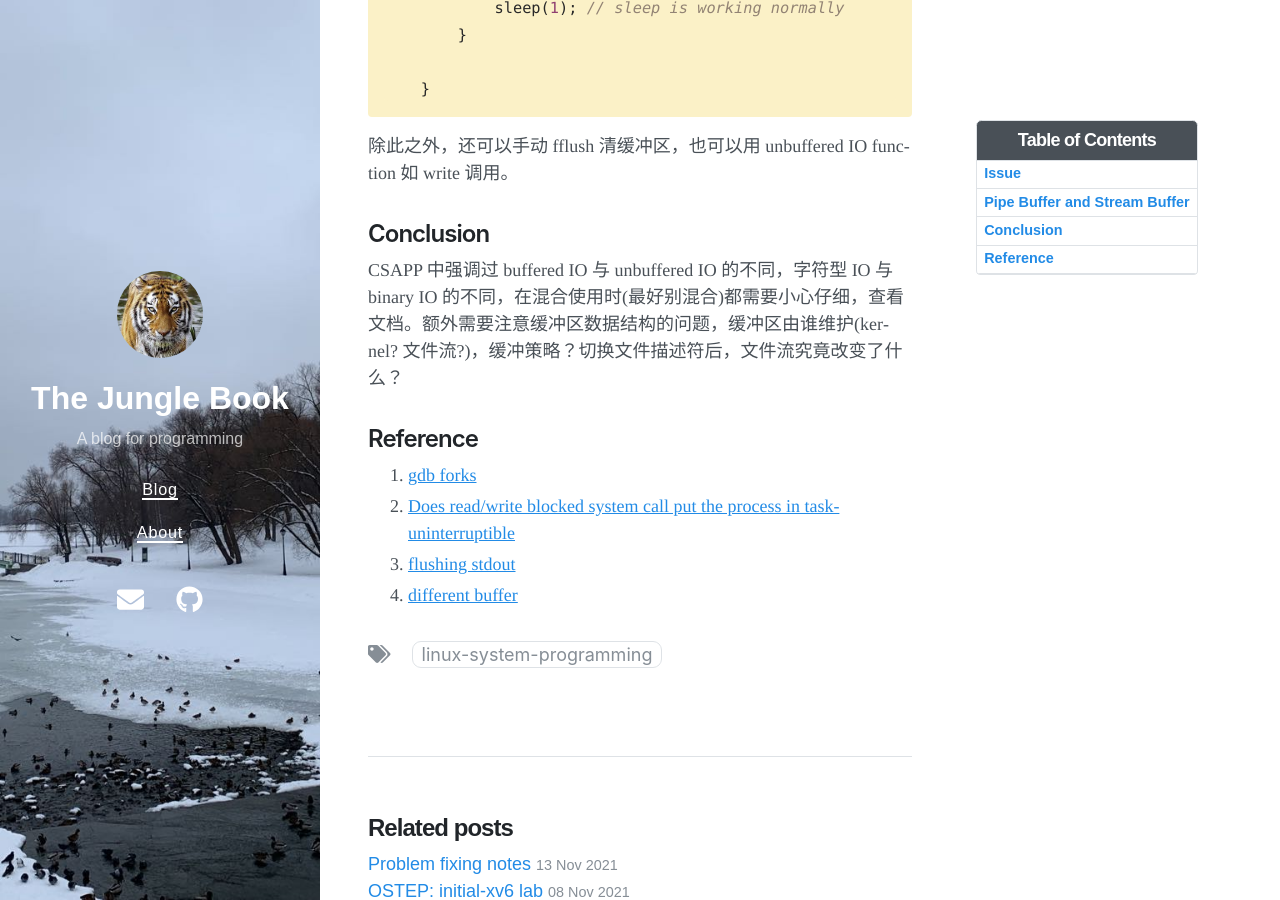
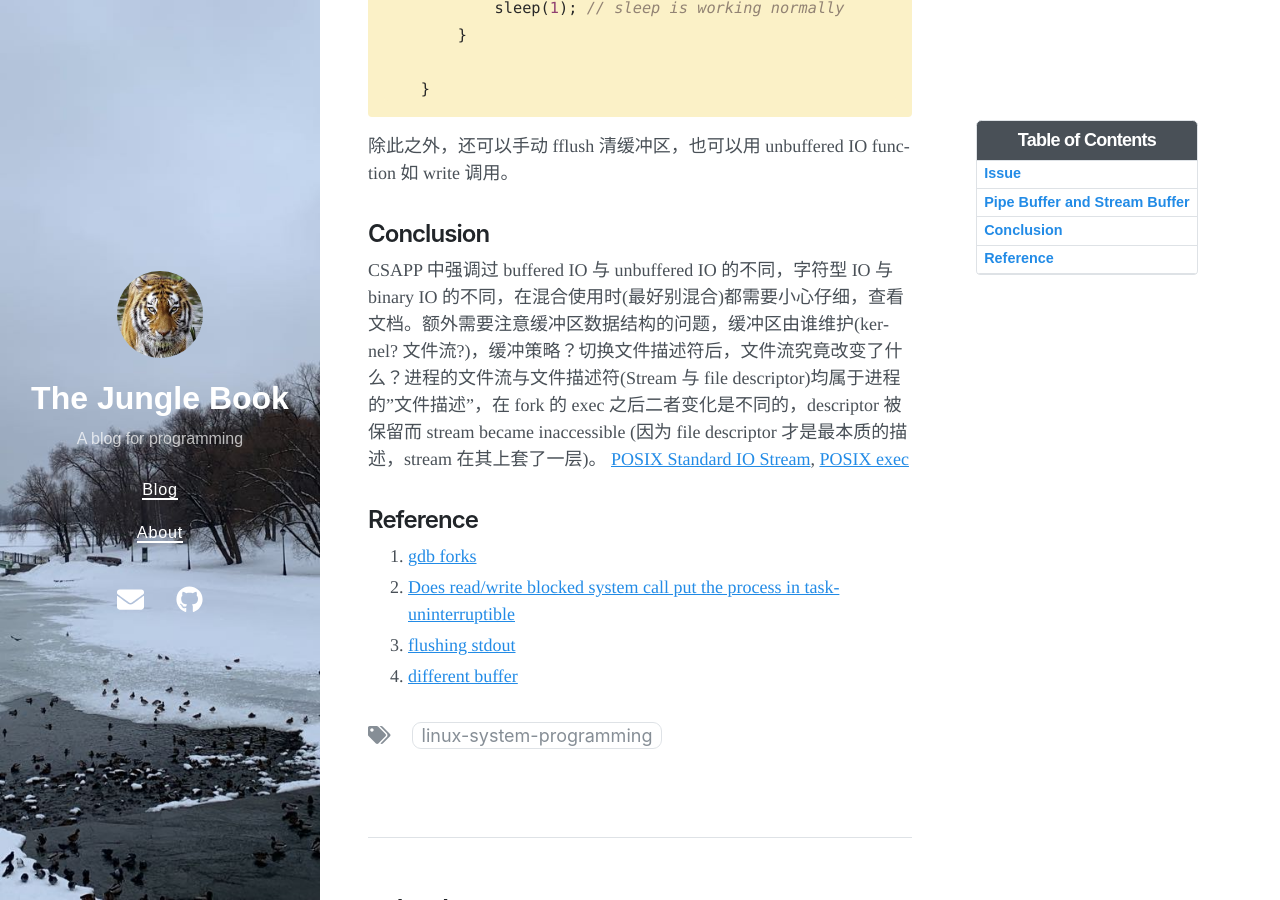
Before and after one commit to QifanWang/QifanWang.github.io, a Jekyll site: the page built from _posts/2021-12-09-after-dup2-stdout.md, in a window 1280 px wide and 900 px high, scrolled down 3088 px. Built offline with Jekyll 4.4.1, drawn with Linux system fonts in a browser that asks for light colours; nearby versions of some CDN libraries.

Commit message:
POSIX Stream

```diff
--- a/_posts/2021-12-09-after-dup2-stdout.md
+++ b/_posts/2021-12-09-after-dup2-stdout.md
@@ -119,7 +119,7 @@ if(cpid == 0) {
 
 ## Conclusion
 
-CSAPP 中强调过 buffered IO 与 unbuffered IO 的不同，字符型 IO 与 binary IO 的不同，在混合使用时(最好别混合)都需要小心仔细，查看文档。额外需要注意缓冲区数据结构的问题，缓冲区由谁维护(kernel? 文件流?)，缓冲策略？切换文件描述符后，文件流究竟改变了什么？
+CSAPP 中强调过 buffered IO 与 unbuffered IO 的不同，字符型 IO 与 binary IO 的不同，在混合使用时(最好别混合)都需要小心仔细，查看文档。额外需要注意缓冲区数据结构的问题，缓冲区由谁维护(kernel? 文件流?)，缓冲策略？切换文件描述符后，文件流究竟改变了什么？进程的文件流与文件描述符(Stream 与 file descriptor)均属于进程的"文件描述"，在 fork 的 exec 之后二者变化是不同的，descriptor 被保留而 stream became inaccessible (因为 file descriptor 才是最本质的描述，stream 在其上套了一层)。 [POSIX Standard IO Stream](https://pubs.opengroup.org/onlinepubs/009695399/functions/xsh_chap02_05.html#tag_02_05_01), [POSIX exec](https://pubs.opengroup.org/onlinepubs/009695399/functions/exec.html)
 
 ## Reference
 1. [gdb forks](https://sourceware.org/gdb/onlinedocs/gdb/Forks.html)
```
